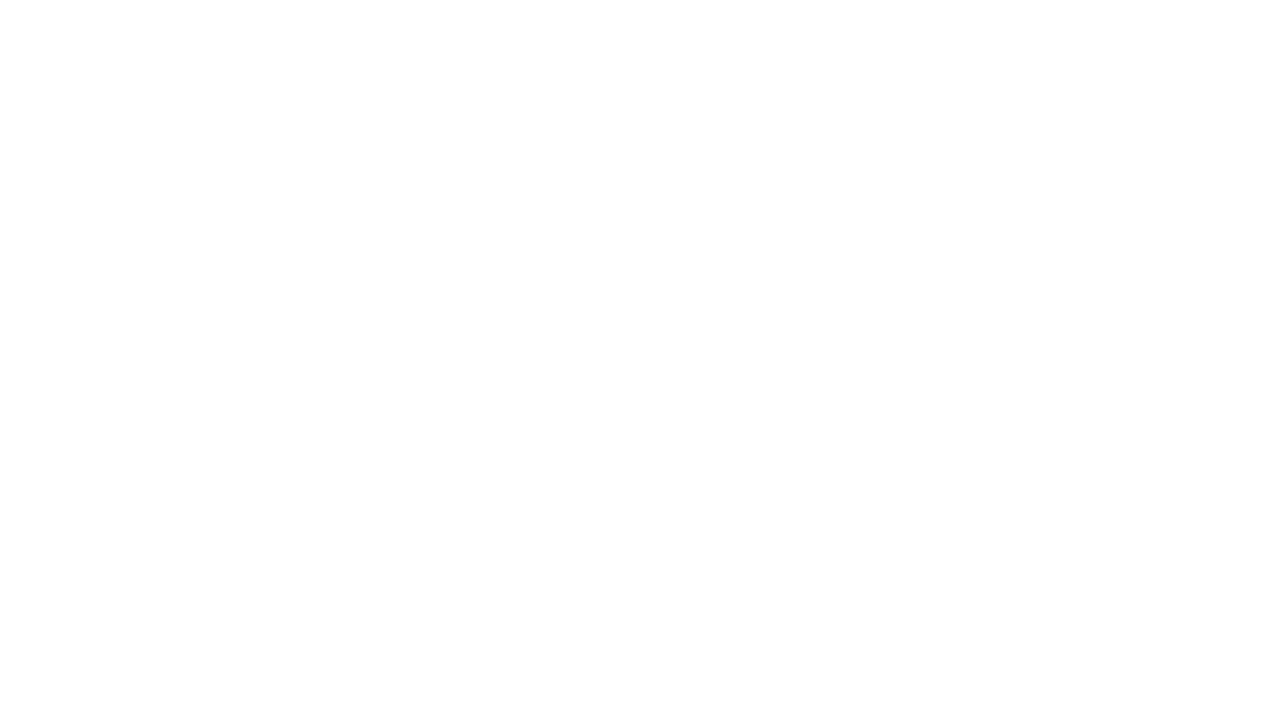
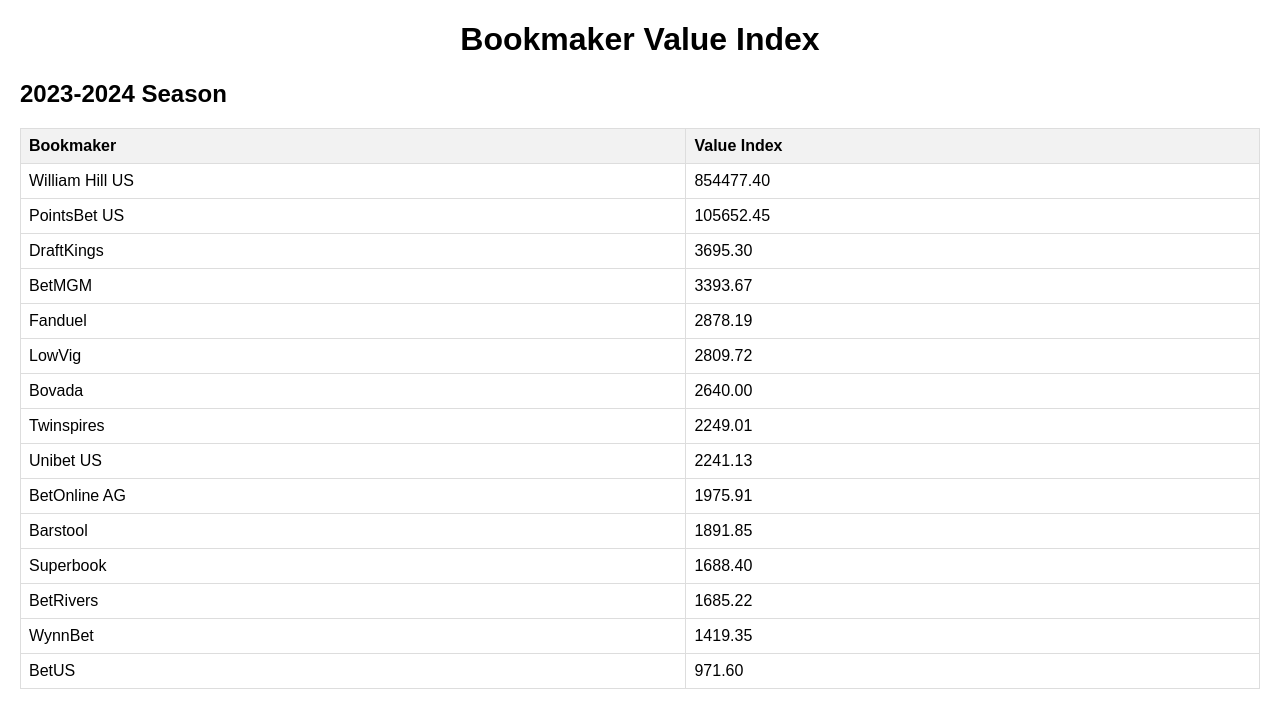
Before and after one commit to michaelswierczynski/Term-Project-2023-Fall, a plain HTML site: page templates/season2023-2024Season.html in a window 1280 px wide. Drawn offline with Linux system fonts and the light colour scheme.

Commit message:
season2023-2024Season.html

```diff
--- a/templates/season2023-2024Season.html
+++ b/templates/season2023-2024Season.html
@@ -32,3 +32,75 @@
     </style>
 </head>
 <body>
+    <h1>Bookmaker Value Index</h1>
+
+<h2>2023-2024 Season</h2>
+    <table>
+        <tr>
+            <th>Bookmaker</th>
+            <th>Value Index</th>
+        </tr>
+        <tr>
+            <td>William Hill US</td>
+            <td>854477.40</td>
+        </tr>
+        <tr>
+            <td>PointsBet US</td>
+            <td>105652.45</td>
+        </tr>
+        <tr>
+            <td>DraftKings</td>
+            <td>3695.30</td>
+        </tr>
+        <tr>
+            <td>BetMGM</td>
+            <td>3393.67</td>
+        </tr>
+        <tr>
+            <td>Fanduel</td>
+            <td>2878.19</td>
+        </tr>
+        <tr>
+            <td>LowVig</td>
+            <td>2809.72</td>
+        </tr>
+        <tr>
+            <td>Bovada</td>
+            <td>2640.00</td>
+        </tr>
+        <tr>
+            <td>Twinspires</td>
+            <td>2249.01</td>
+        </tr>
+        <tr>
+            <td>Unibet US</td>
+            <td>2241.13</td>
+        </tr>
+        <tr>
+            <td>BetOnline AG</td>
+            <td>1975.91</td>
+        </tr>
+        <tr>
+            <td>Barstool</td>
+            <td>1891.85</td>
+        </tr>
+        <tr>
+            <td>Superbook</td>
+            <td>1688.40</td>
+        </tr>
+        <tr>
+            <td>BetRivers</td>
+            <td>1685.22</td>
+        </tr>
+        <tr>
+            <td>WynnBet</td>
+            <td>1419.35</td>
+        </tr>
+        <tr>
+            <td>BetUS</td>
+            <td>971.60</td>
+        </tr>
+    </table>
+
+    </body>
+    </html>
```
